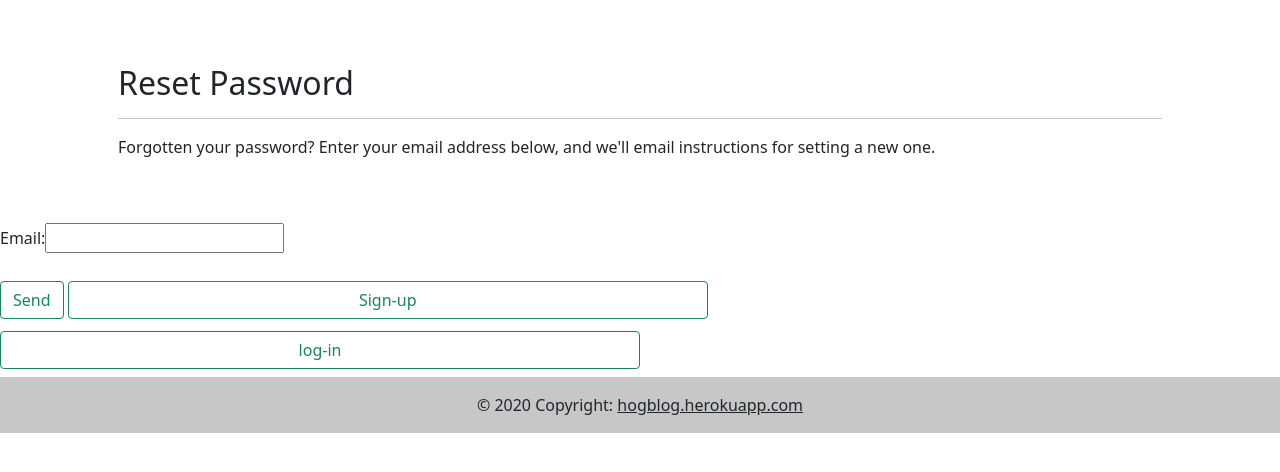
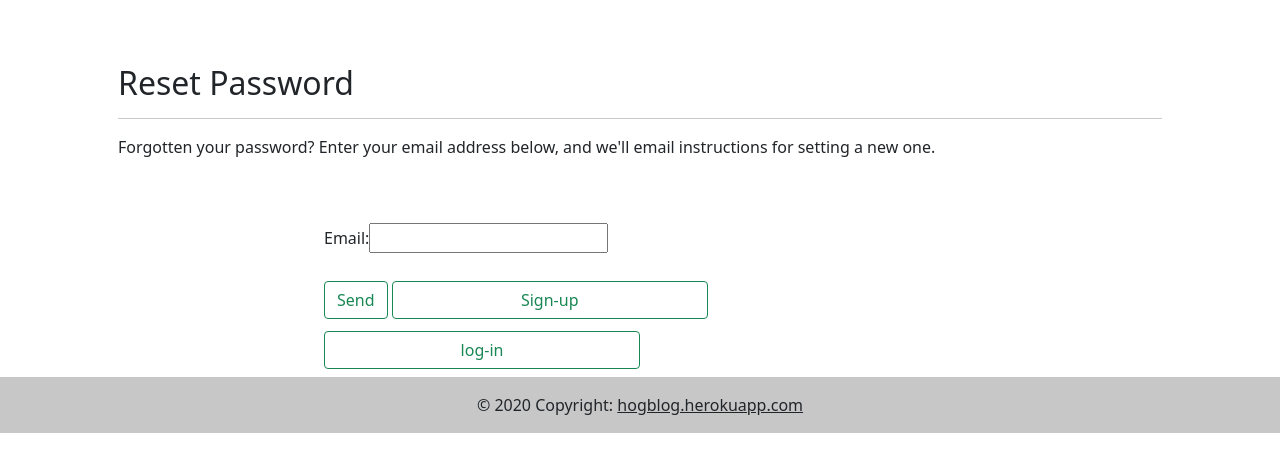
Before and after one commit to kashvats/blogg, a Django app: page /password_reset/ in a window 1280 px wide. Shown: the part 74-546 px from the top of the page. Run offline with Django 3.2, Linux system fonts and the light colour scheme; some libraries are stand-ins or nearby versions.

Commit message:
'commit'

```diff
--- a/templates/user/reset_password.html
+++ b/templates/user/reset_password.html
@@ -8,7 +8,7 @@
     </div>
     {% endblock %}
     {% block content1 %}
-        <form class="row gy-2 gx-3 align-items-center" method="POST"><div class="mx-auto" style="width: responsive">
+        <form class="row gy-2 gx-3 align-items-center" method="POST"><div class="mx-auto col-6" style="width: responsive">
             {% csrf_token %}
             {{ form }}<br>
             <br><button type="submit" class="btn btn-outline-success row-6 my-1" value="submit">Send</button>
```
